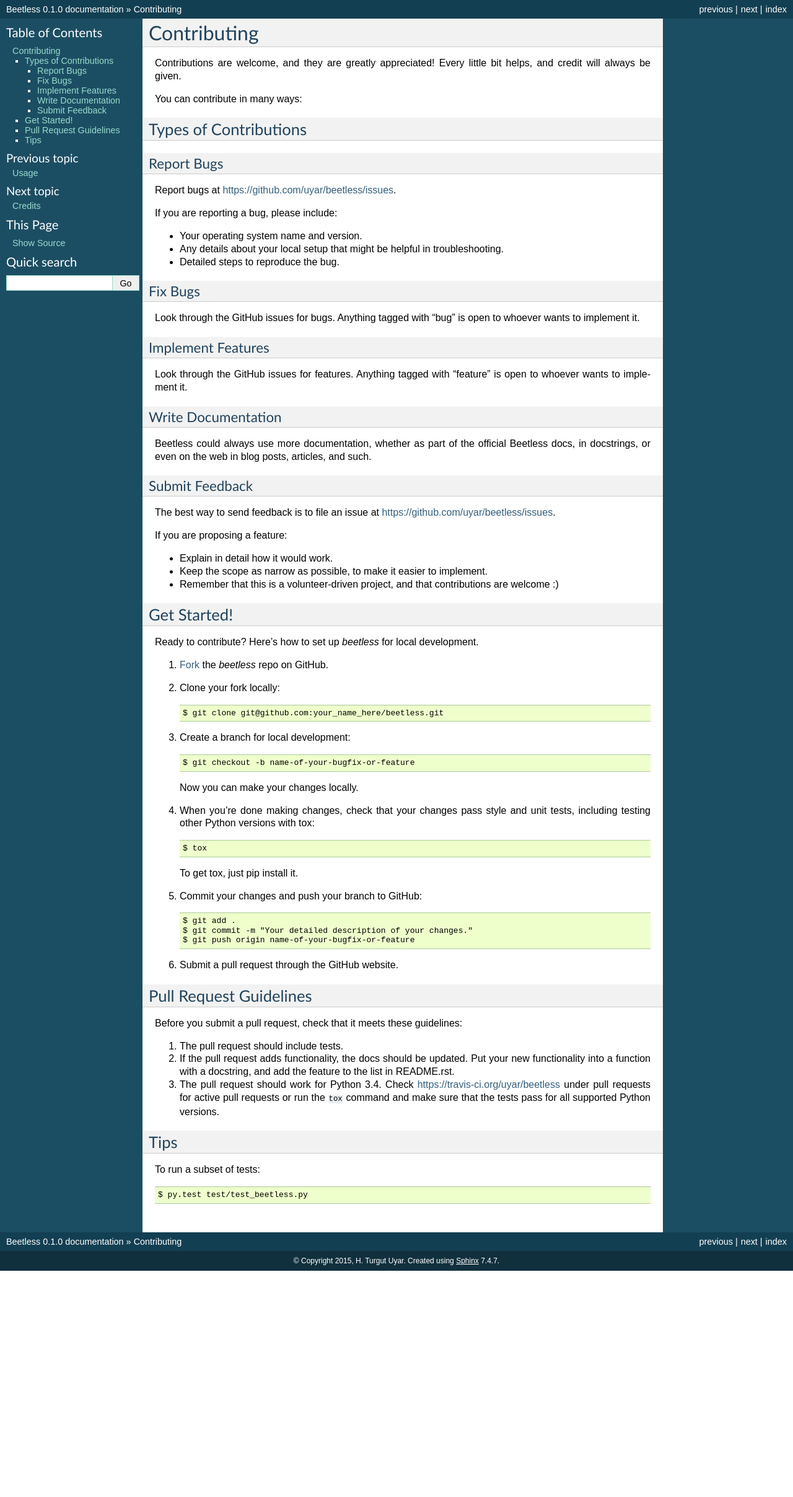
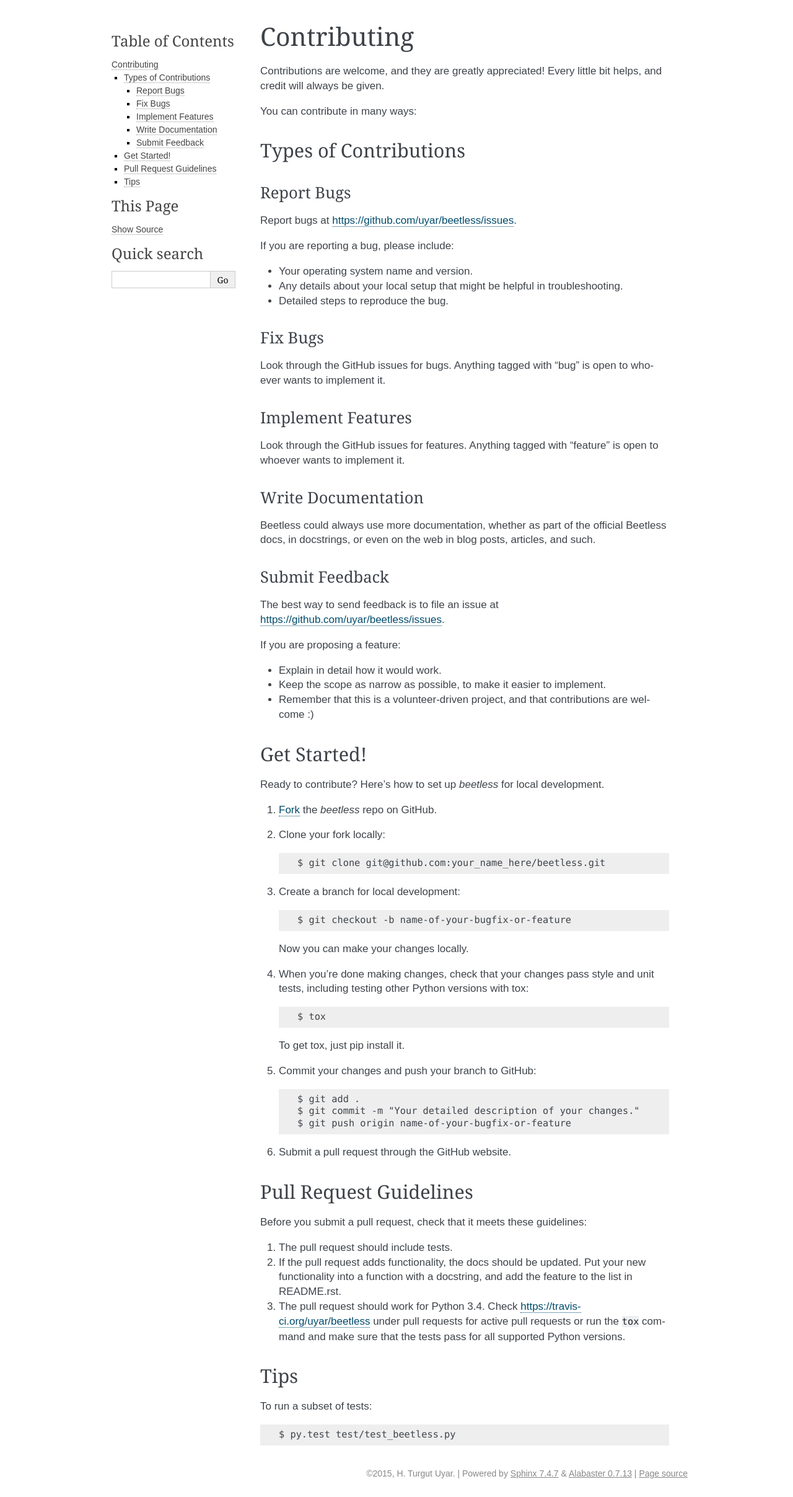
Before and after one commit to zeynepUslu/beetless, a Sphinx documentation site: the page built from docs/contributing.rst, in a window 1280 px wide. Shown: the whole page at 62% size. Built offline with Sphinx 7.4.7, drawn with Linux system fonts in a browser that asks for light colours; pages that are not in the unit, such as notebooks, are missing from menus; before the commit the page ends 2050 px from its top, so only the background shows below that.

Commit message:
added custom css for docs

```diff
--- /dev/null
+++ b/docs/_static/custom.css
@@ -0,0 +1,5 @@
+@import "alabaster.css";
+
+body {
+    font-family: Droid Sans, sans-serif;
+}
--- a/docs/conf.py
+++ b/docs/conf.py
@@ -100,7 +100,8 @@
 
 # The theme to use for HTML and HTML Help pages.  See the documentation for
 # a list of builtin themes.
-html_theme = 'default'
+html_theme = 'alabaster'
+html_style = 'custom.css'
 
 # Theme options are theme-specific and customize the look and feel of a theme
 # further.  For a list of options available for each theme, see the
--- a/docs/modules.rst
+++ b/docs/modules.rst
@@ -3,3 +3,6 @@
 
 .. toctree::
    :maxdepth: 4
+
+   api
+   bottle
```
Also changed, not shown: 2 other files.
